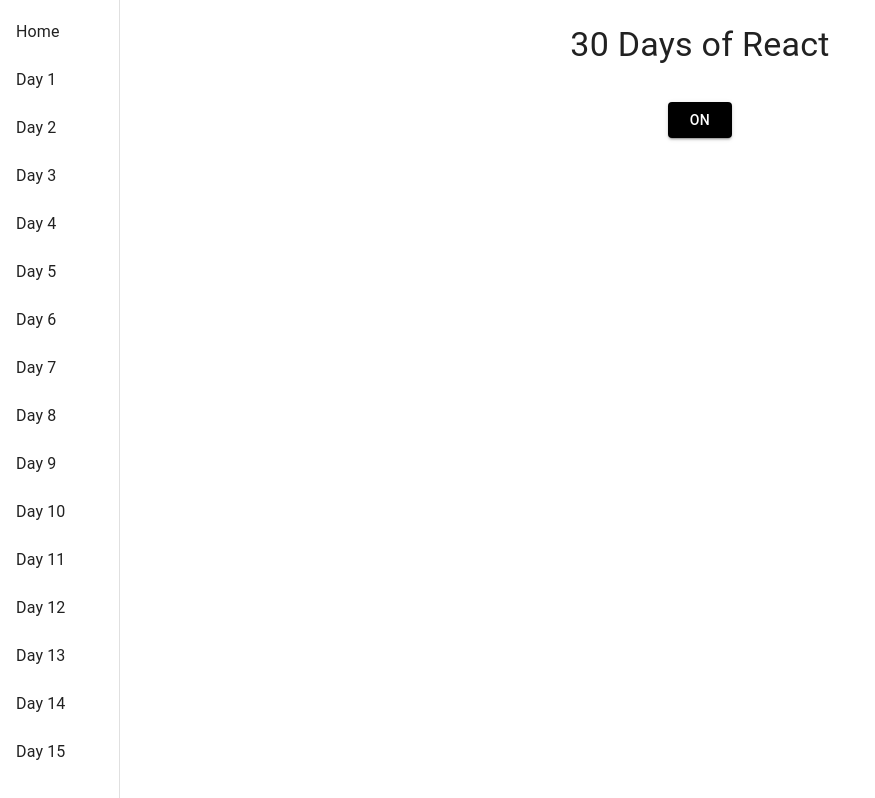
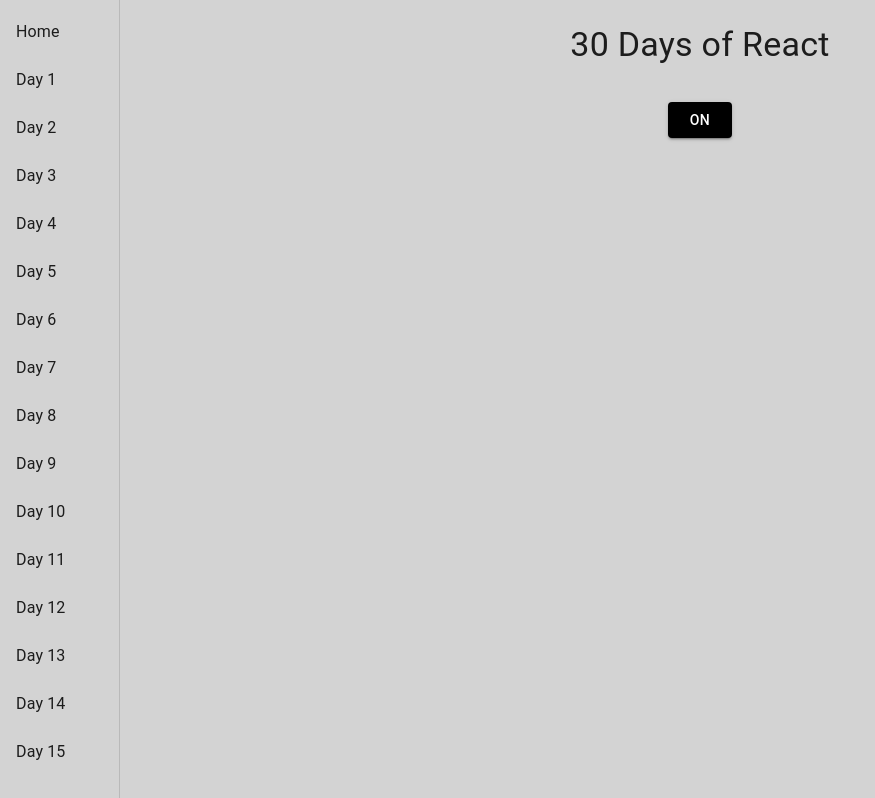
Before and after one commit to Cema2019/codedamn-challenge-30-days-of-react, a React (Vite) app: page /toggle-switch in a window 1280 px wide. Shown: the whole page, without its empty margins (0-875 px from the left). Built offline with nearby package versions, Linux system fonts and the light colour scheme.

Commit message:
Change default background color to lightgray

```diff
--- a/components/Navigation.tsx
+++ b/components/Navigation.tsx
@@ -55,6 +55,7 @@ const Navigation: React.FC<NavigationProps> = ({ drawerWidth }) => {
           '& .MuiDrawer-paper': {
             width: drawerWidth,
             boxSizing: 'border-box',
+            backgroundColor: 'lightgray',
           },
         }}
       >
--- a/src/App.css
+++ b/src/App.css
@@ -2,7 +2,6 @@ html, body {
   margin: 0;
   padding: 0;
   height: 100%;
-  background-color: white;
 }
 
 #root {
@@ -11,5 +10,4 @@ html, body {
   padding: 2rem;
   text-align: center;
   min-height: 100vh;
-  background-color: white;
 }
--- a/src/App.tsx
+++ b/src/App.tsx
@@ -16,8 +16,13 @@ const App: React.FC = () => {
   return (
     <Router>
       <CssBaseline />
-      <Box sx={{ display: "flex" }}>
-
+      <Box
+        sx={{
+          display: 'flex',
+          minHeight: '100vh',
+          backgroundColor: 'lightgray',
+        }}
+      >
         <Navigation drawerWidth={120} />
 
         <Box
@@ -25,7 +30,7 @@ const App: React.FC = () => {
           sx={{
             flexGrow: 1,
             p: 3,
-            mt: isSmallScreen ? "48px" : 0,
+            mt: isSmallScreen ? '48px' : 0,
           }}
         >
           <Typography variant="h4" align="center" gutterBottom>
```
